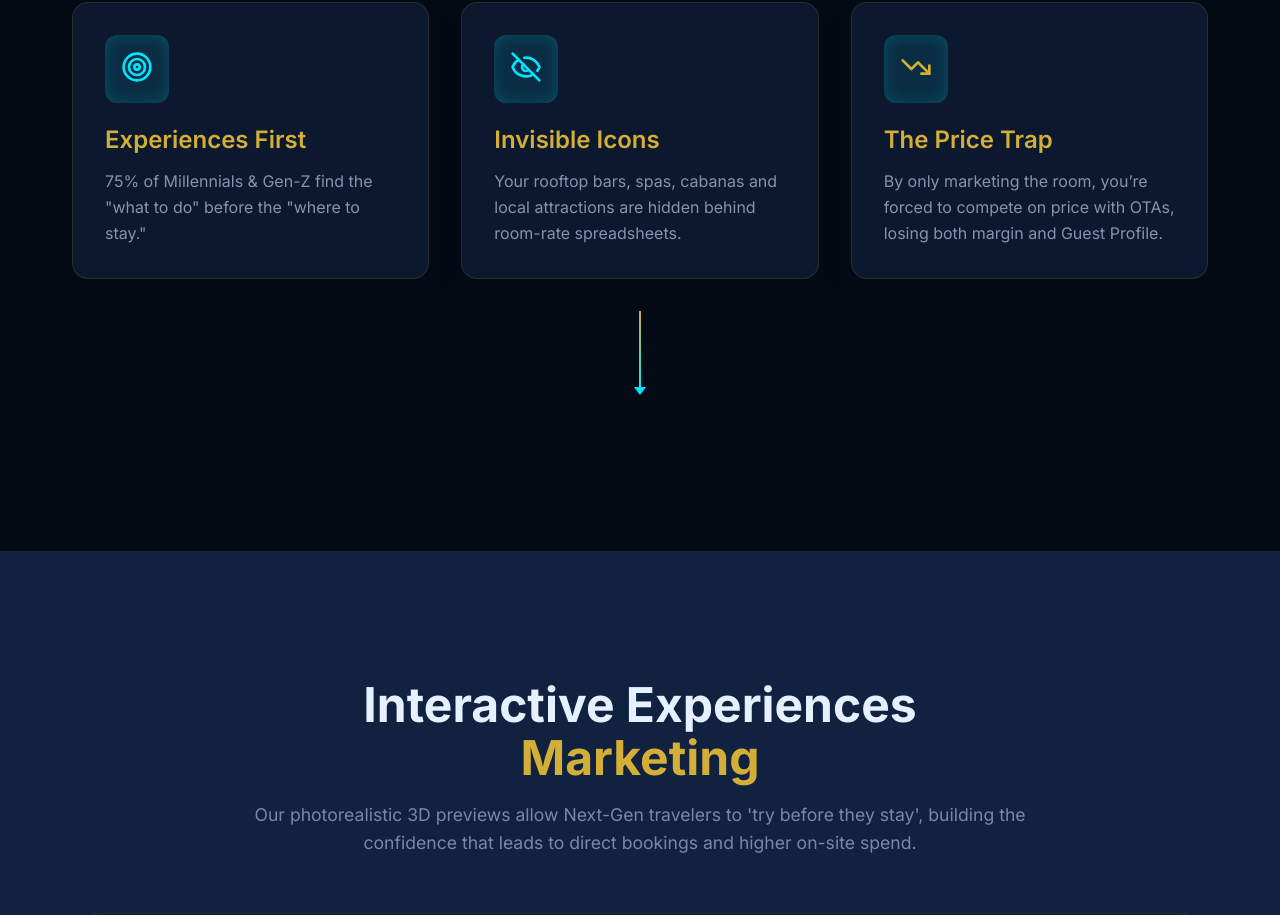
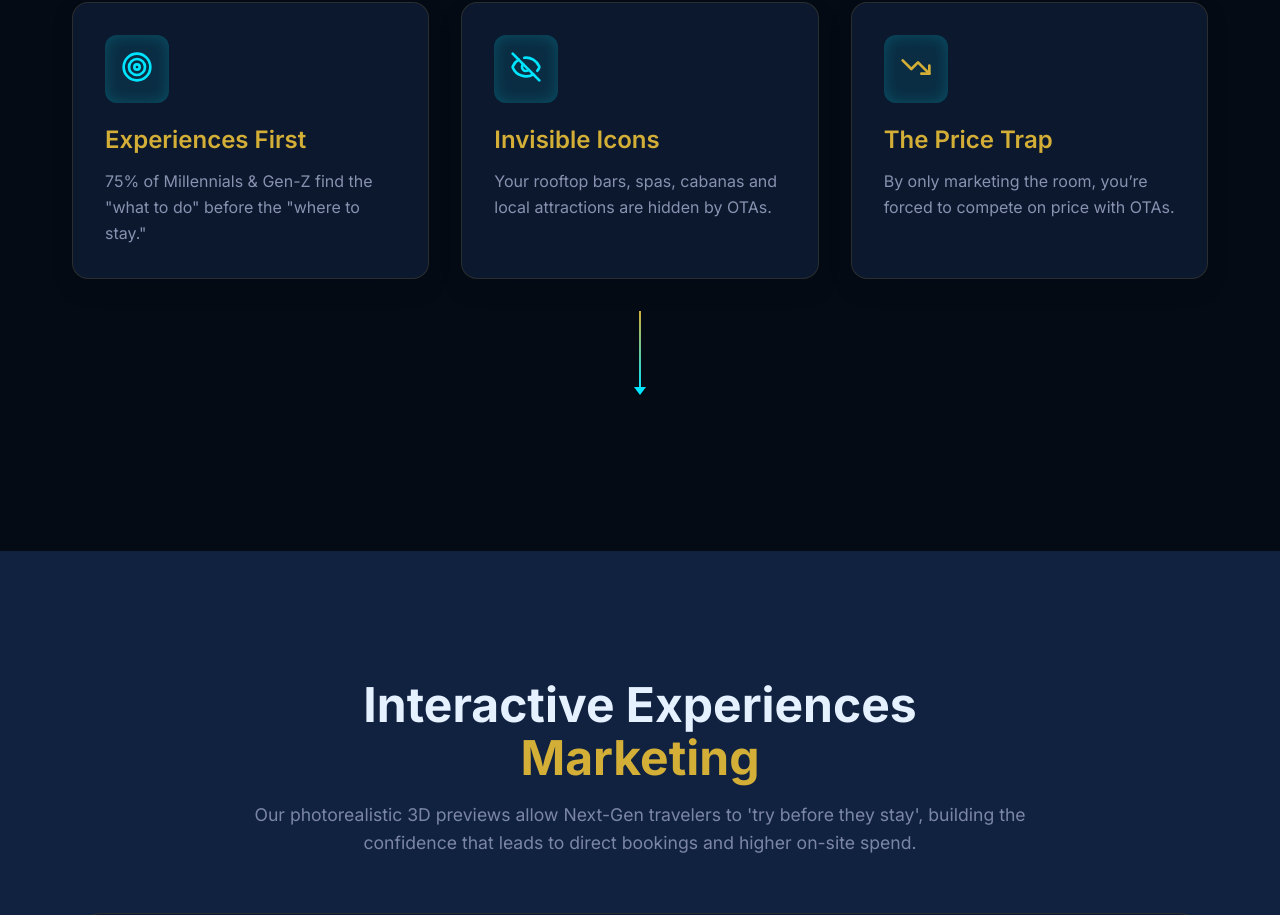
Before and after one commit to alexhurd-travelvrse/Travelvrse-website, a React (Vite) app: page / in a window 1280 px wide. Shown: the part 1177-2092 px from the top of the page. Built offline with nearby package versions, Linux system fonts and the light colour scheme.

Commit message:
Update: Simplified copy for Invisible Icons and Price Trap

```diff
--- a/src/components/ProblemSection.jsx
+++ b/src/components/ProblemSection.jsx
@@ -36,7 +36,7 @@ const ProblemSection = () => {
                         </div>
                         <h3>Invisible Icons</h3>
                         <p>
-                            Your rooftop bars, spas, cabanas and local attractions are hidden behind room-rate spreadsheets.
+                            Your rooftop bars, spas, cabanas and local attractions are hidden by OTAs.
                         </p>
                     </div>
 
@@ -47,7 +47,7 @@ const ProblemSection = () => {
                         </div>
                         <h3>The Price Trap</h3>
                         <p>
-                            By only marketing the room, you’re forced to compete on price with OTAs, losing both margin and Guest Profile.
+                            By only marketing the room, you’re forced to compete on price with OTAs.
                         </p>
                     </div>
 
```
